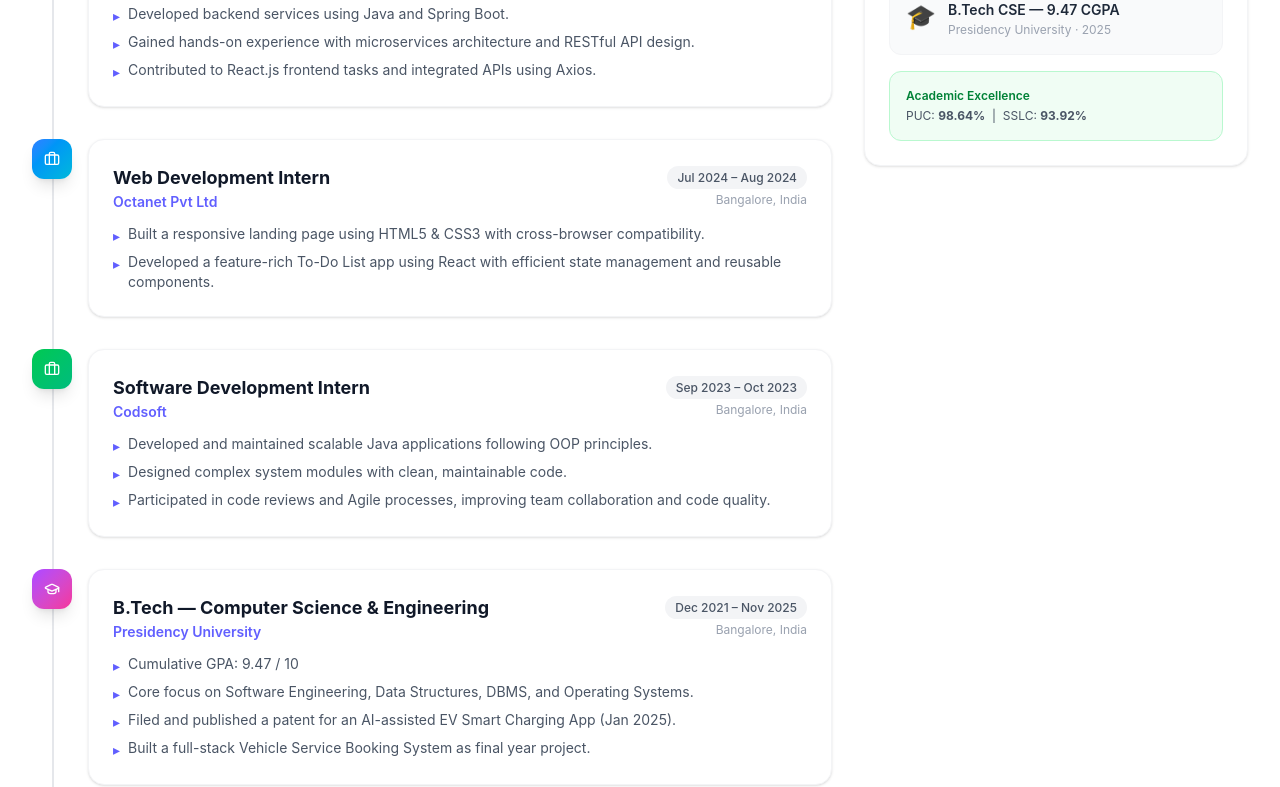
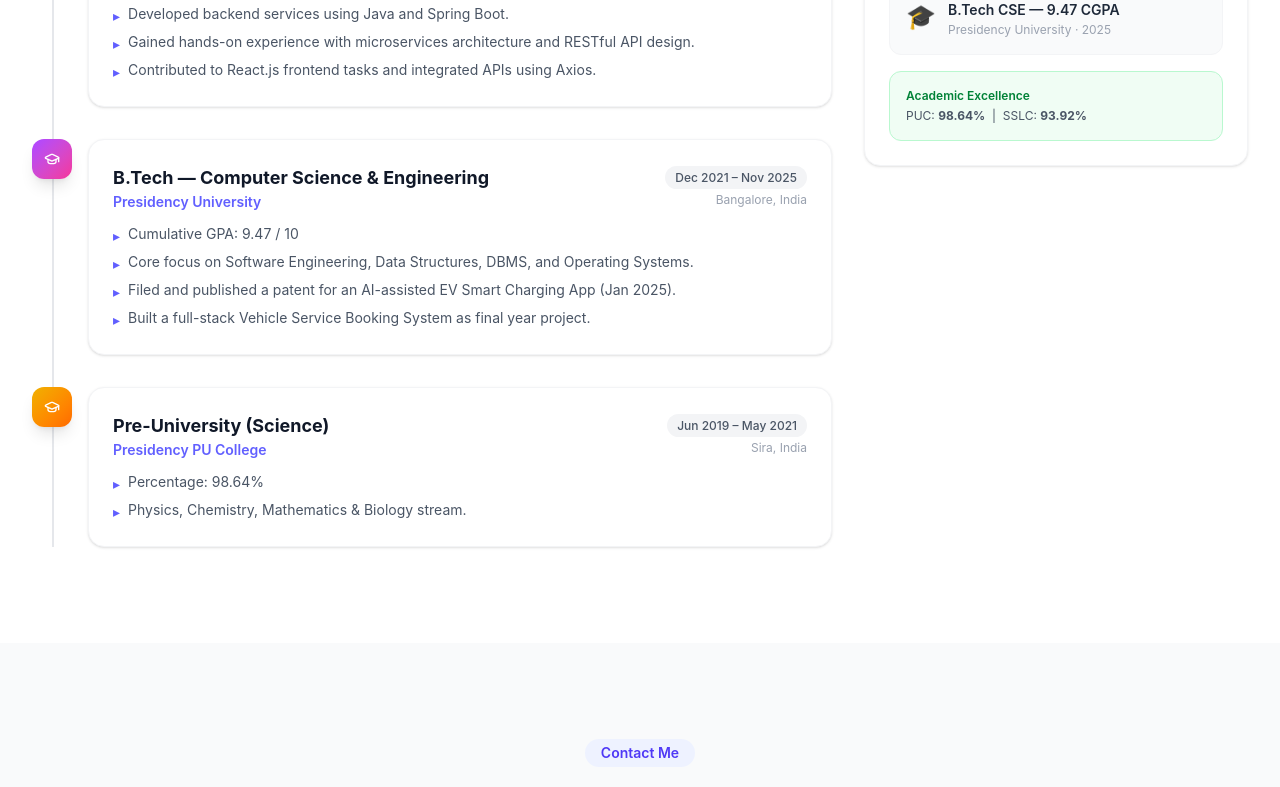
Before and after one commit to bubby-2003/My-Portfolio, a React (Vite) app: page / in a window 1280 px wide. Shown: the part 5040-5827 px from the top of the page. Built offline with nearby package versions, Linux system fonts and the light colour scheme.

Commit message:
Remove Octanet and Codsoft internship entries from Experience
Co-Authored-By: Claude Sonnet 4.6 <noreply@anthropic.com>

```diff
--- a/src/components/Experience.jsx
+++ b/src/components/Experience.jsx
@@ -32,33 +32,6 @@ const timeline = [
     ],
     icon: Briefcase,
     color: 'from-violet-500 to-indigo-500',
-  },
-  {
-    type: 'work',
-    title: 'Web Development Intern',
-    company: 'Octanet Pvt Ltd',
-    period: 'Jul 2024 – Aug 2024',
-    location: 'Bangalore, India',
-    description: [
-      'Built a responsive landing page using HTML5 & CSS3 with cross-browser compatibility.',
-      'Developed a feature-rich To-Do List app using React with efficient state management and reusable components.',
-    ],
-    icon: Briefcase,
-    color: 'from-blue-500 to-cyan-500',
-  },
-  {
-    type: 'work',
-    title: 'Software Development Intern',
-    company: 'Codsoft',
-    period: 'Sep 2023 – Oct 2023',
-    location: 'Bangalore, India',
-    description: [
-      'Developed and maintained scalable Java applications following OOP principles.',
-      'Designed complex system modules with clean, maintainable code.',
-      'Participated in code reviews and Agile processes, improving team collaboration and code quality.',
-    ],
-    icon: Briefcase,
-    color: 'from-green-500 to-emerald-500',
   },
   {
     type: 'education',
```
